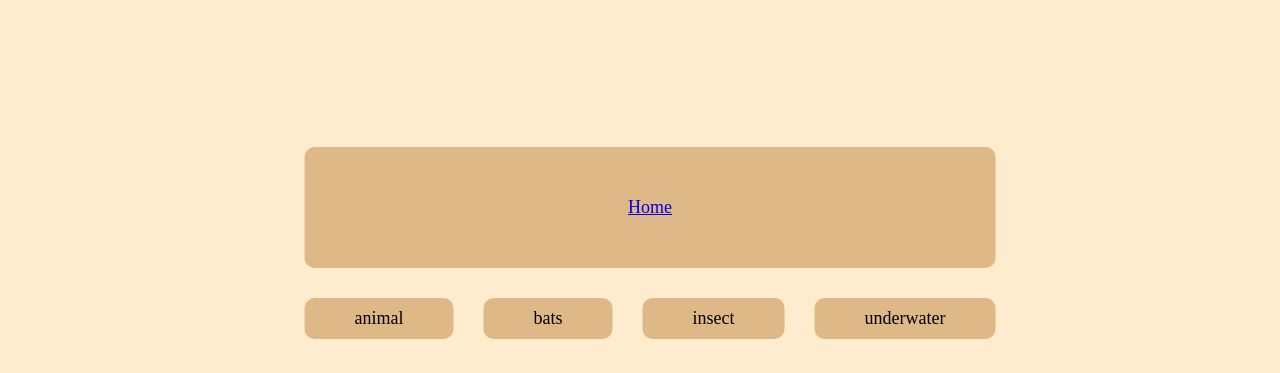
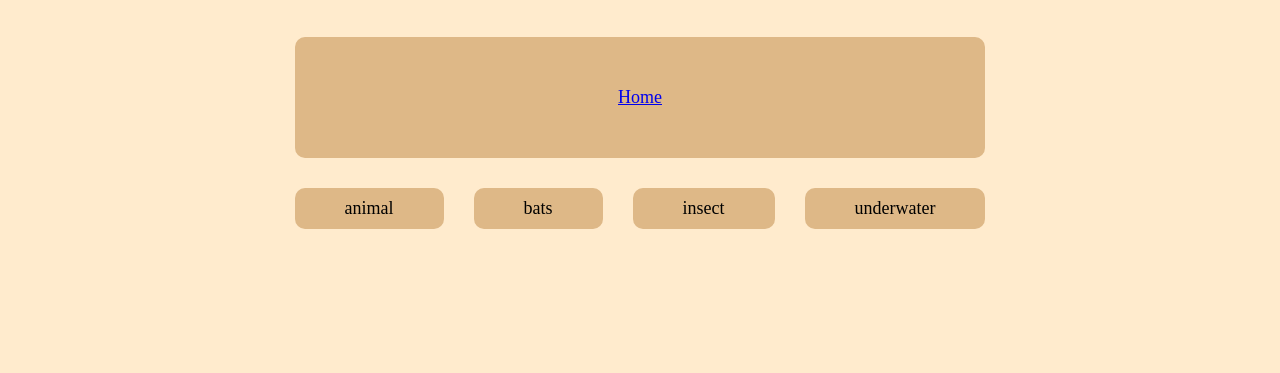
Before and after one commit to unish6123/cs230, a plain HTML site: page page7.html in a window 1280 px wide. Shown: the part 427-800 px from the top of the page. Drawn offline with Linux system fonts and the light colour scheme.

Commit message:
adding page8

```diff
--- a/page7.html
+++ b/page7.html
@@ -62,11 +62,11 @@
             bottom: 3%;
             display: grid;
             grid-auto-flow: column;
-            position: absolute;
+            /* position: absolute; */
             justify-content: center;
             margin: 10px;
-            left: 50%;
-            transform: translateX(-50%);
+            /* left: 50%; */
+            /* transform: translateX(-50%); */
             gap: 30px;
             grid-template-areas: 'home home home home'
             'animal bats insect underwater';
@@ -98,6 +98,7 @@
             height: auto;
             display: flex;
             justify-content: space-evenly;
+            flex-wrap: wrap;
             align-items: center;
             margin-top: 20px;
             padding: 20px 0;
@@ -108,6 +109,7 @@
             width: 300px;
             border-radius: 15px;
             overflow: hidden;
+            margin-bottom: 10px;
         }
 
         .horror-posters .poster-card img{
```
